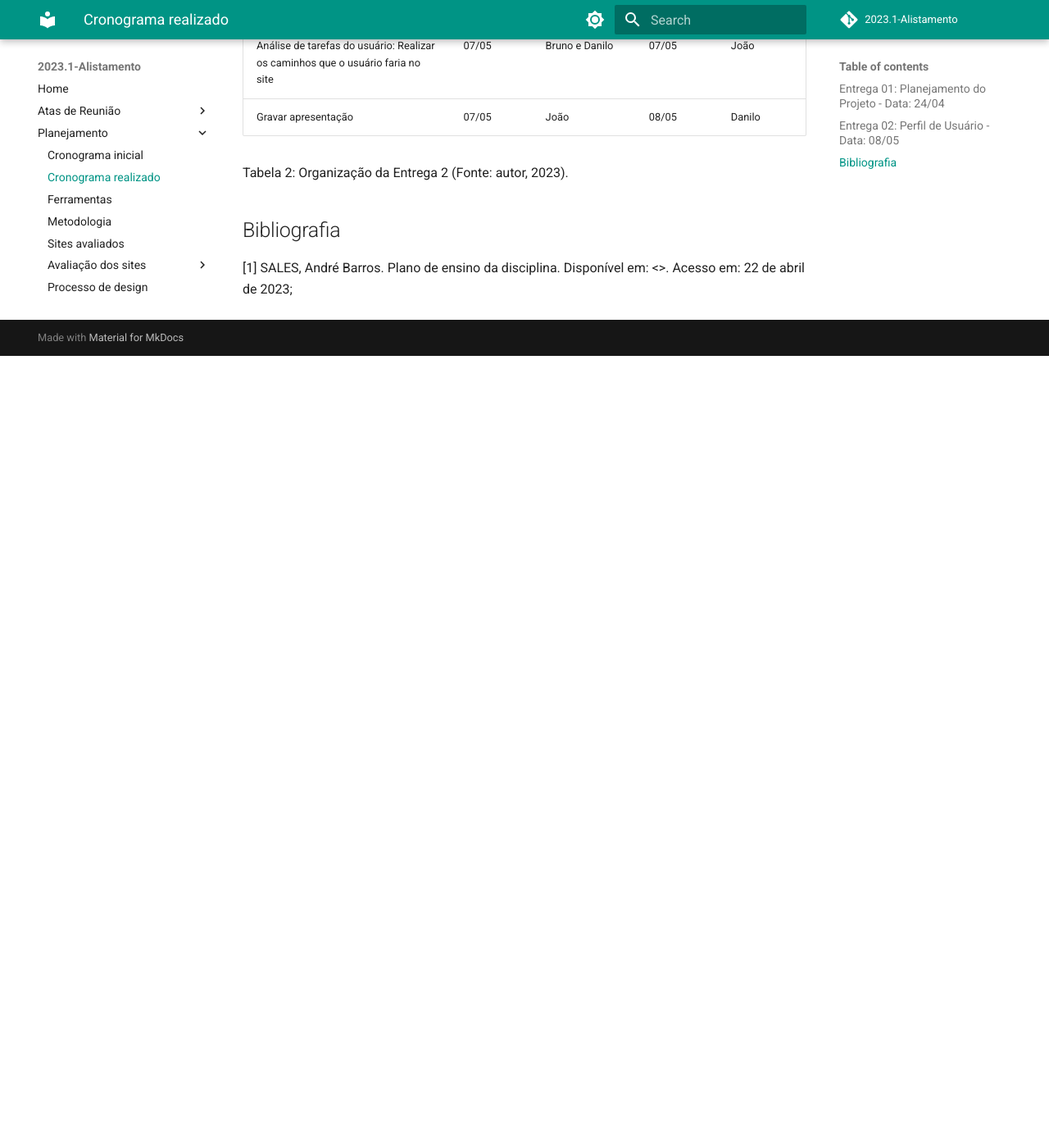
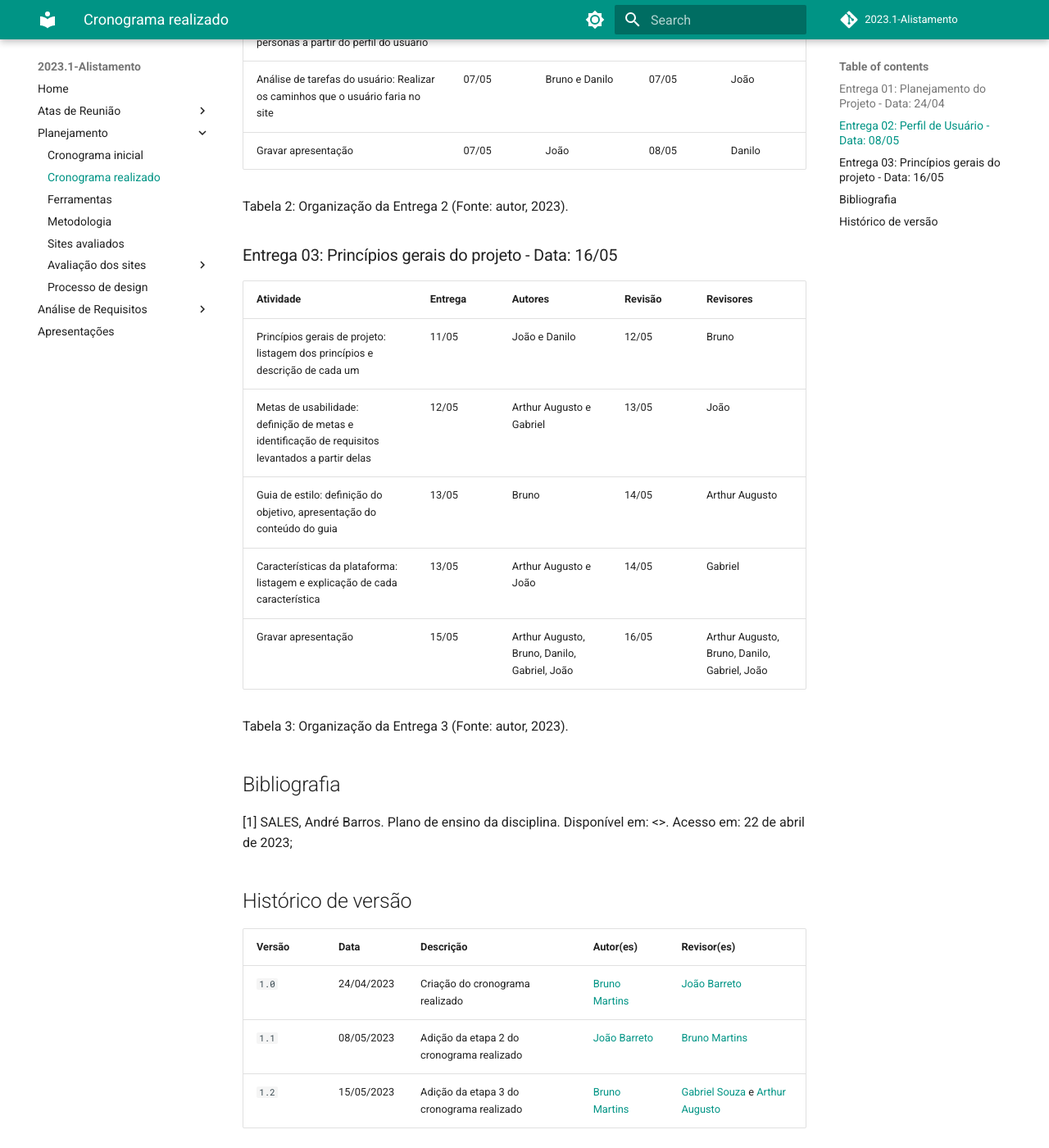
Before and after one commit to Interacao-Humano-Computador/2023.1-Alistamento, an MkDocs documentation site: the page built from docs/planejamento/cronograma_real.md, in a window 1280 px wide and 1400 px high, scrolled down 1146 px. Shown: the whole window at 82% size. Built offline with MkDocs 1.6.1 and Material for MkDocs 9.7.7, drawn with Linux system fonts in a browser that asks for light colours; comment, search, counter and statistics services are not loaded; before the commit the page ends 1580 px from its top, so only the background shows below that; some of the changed text lies outside the part shown.

Commit message:
Atualizando o cronograma atualizado e adicionando a apresentação 3

```diff
--- a/docs/planejamento/cronograma_real.md
+++ b/docs/planejamento/cronograma_real.md
@@ -7,7 +7,7 @@
 
 | Atividade | Entrega | Autores | Revisão | Revisores |
 |---|---|---|---|---|
-| Escolha do site | 13/04 | **Todos** | 14/04 | **Todos** |
+| Escolha do site | 13/04 | Arthur, Bruno, Danilo, Gabriel, João | 14/04 | Arthur, Bruno, Danilo, Gabriel, João |
 | Ferramentas utilizadas | 22/04 | Bruno | 23/04 | João |
 | Criação da GitHub Page | 22/04 | Bruno e João | 23/04 | João |
 | Criação do Cronograma | 16/04 | Arthur de Melo | 17/04 | Bruno |
@@ -30,6 +30,23 @@
 
 Tabela 2: Organização da Entrega 2 (Fonte: autor, 2023).
 
+### Entrega 03: Princípios gerais do projeto - Data: 16/05
+| Atividade | Entrega | Autores | Revisão | Revisores |
+|---|---|---|---|---|
+| Princípios gerais de projeto: listagem dos princípios e descrição de cada um | 11/05 | João e Danilo | 12/05 | Bruno |
+| Metas de usabilidade: definição de metas e identificação de requisitos levantados a partir delas | 12/05 | Arthur Augusto e Gabriel | 13/05 | João |
+| Guia de estilo: definição do objetivo, apresentação do conteúdo do guia | 13/05 | Bruno | 14/05 | Arthur Augusto |
+| Características da plataforma: listagem e explicação de cada característica | 13/05 | Arthur Augusto e João | 14/05 | Gabriel |
+| Gravar apresentação | 15/05 | Arthur Augusto, Bruno, Danilo, Gabriel, João | 16/05 | Arthur Augusto, Bruno, Danilo, Gabriel, João |
+
+Tabela 3: Organização da Entrega 3 (Fonte: autor, 2023).
+
 ## Bibliografia
+[1] SALES, André Barros. Plano de ensino da disciplina. Disponível em: <>. Acesso em: 22 de abril de 2023;
 
-[1] SALES, André Barros. Plano de ensino da disciplina. Disponível em: <>. Acesso em: 22 de abril de 2023;
+## Histórico de versão
+| Versão | Data | Descrição | Autor(es) | Revisor(es) |
+| --- | --- | --- | --- | --- |
+|  `1.0`   | 24/04/2023 | Criação do cronograma realizado | [Bruno Martins](https://github.com/gitbmvb) | [João Barreto](https://github.com/JoaoBarreto03) |
+|  `1.1`   | 08/05/2023 | Adição da etapa 2 do cronograma realizado | [João Barreto](https://github.com/JoaoBarreto03)| [Bruno Martins](https://github.com/gitbmvb) |
+|  `1.2`   | 15/05/2023 | Adição da etapa 3 do cronograma realizado | [Bruno Martins](https://github.com/gitbmvb) | [Gabriel Souza](https://github.com/GabrielMS00) e [Arthur Augusto](https://github.com/arthur-augusto) |
```
Also changed, not shown: docs/apresentacoes.md (+13 -1 lines), docs/planejamento/cronograma.md (+9 -4 lines).
